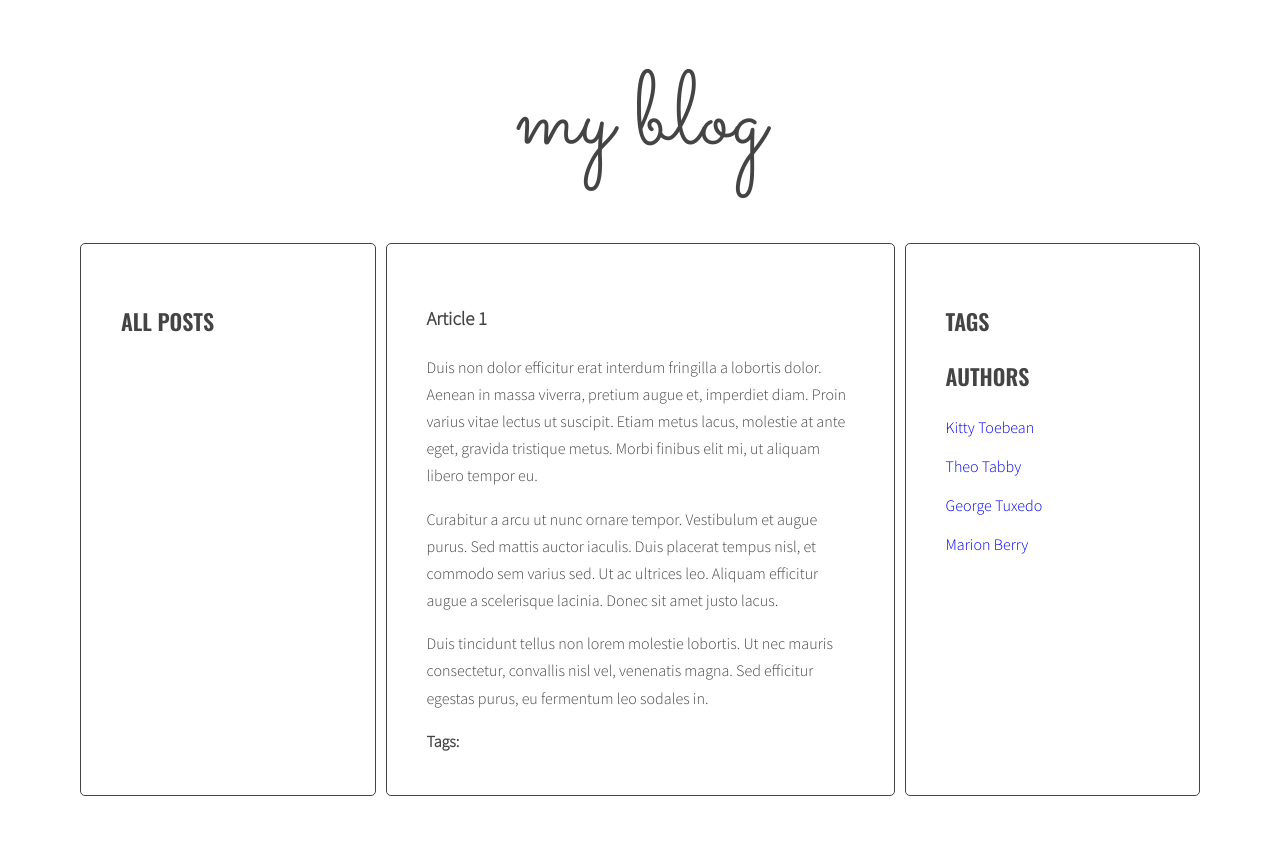
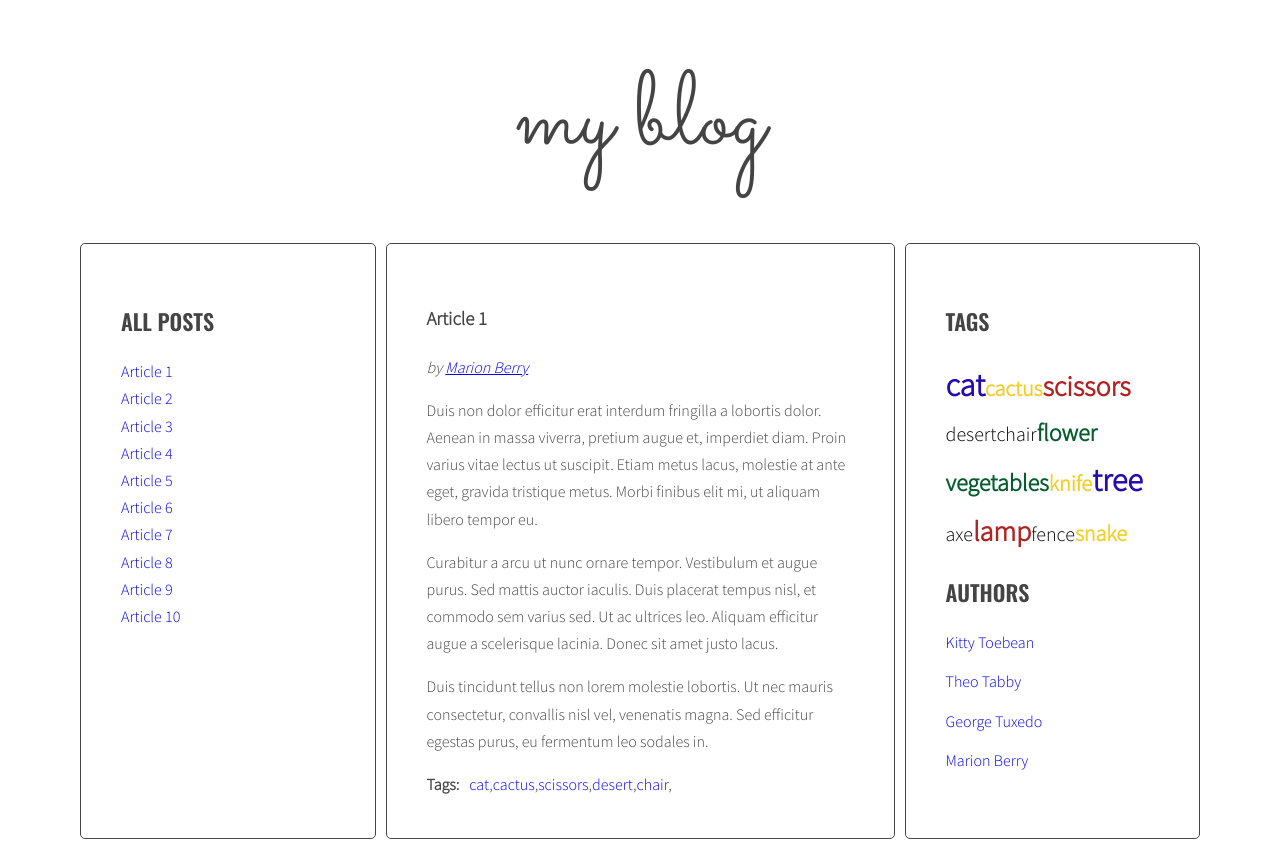
Before and after one commit to Nadina13/javascript-blog, a website: page index.html in a window 1280 px wide. Before the commit the page ends 804 px from the top, so only its background shows below. Drawn offline with nearby package versions, Linux system fonts and the light colour scheme.

Commit message:
Add tag cloud

```diff
--- a/index.html
+++ b/index.html
@@ -95,7 +95,7 @@
                   </ul>
                 </div>
               </article>
-              <article class="post" id="article-6" data-tags="flower fence snake tree cactus" data-author="George Tuxedo">
+              <article class="post" id="article-6" data-tags="flower fence snake tree lamp" data-author="George Tuxedo">
                 <h3 class="post-title">Article 6</h3>
                 <p class="post-author"></p>
                 <div class="post-content">
@@ -127,7 +127,7 @@
                   </ul>
                 </div>
               </article>
-              <article class="post" id="article-8" data-tags="cactus desert scissors vegetables knife" data-author="Theo Tabby">
+              <article class="post" id="article-8" data-tags="lamp desert scissors vegetables knife" data-author="Theo Tabby">
                 <h3 class="post-title">Article 8</h3>
                 <p class="post-author"></p>
                 <div class="post-content">
--- a/js/script.js
+++ b/js/script.js
@@ -50,7 +50,7 @@
     optArticleAuthorSelector = '.post-author',
     optTagsListSelector = '.tags .list',
     optCloudClassCount = 5,
-    optCloudClassPrefix = tag-size-;
+    optCloudClassPrefix = 'tag-size-';
 
   function generateTitleLinks(customSelector = '') {
 
@@ -107,14 +107,22 @@
     return params;
   }
 
-  function calculateTagsClass(){
+  function calculateTagsClass(count, params){
 
+    const normalizedCount = count - params.min;
 
+    const normalizedMax = params.max - params.min;
 
+    const percentage = normalizedCount / normalizedMax;
 
+    const classNumber = Math.floor( percentage * (optCloudClassCount - 1) + 1 );
+
+    const tagClass = optCloudClassPrefix + classNumber;
+
+    return tagClass;
   }
 
-  function generateTags(count, params) {
+  function generateTags() {
 
     /* [NEW] create a new variable allTags with an empty object */
     let allTags = {};
@@ -174,14 +182,20 @@
       /* [NEW] create variable for all links HTML code */
       let allTagsHTML = '';
 
-      const tagsParams = calculateTagsParams(allTags);
-      console.log('tagsParams:', tagsParams);
-
       /* [NEW] START LOOP: for each tag in allTags: */
       for (let tag in allTags) {
 
+        const tagsParams = calculateTagsParams(allTags);
+        console.log('tagsParams:', tagsParams);
+
+        const tagsClass = calculateTagsClass(allTags[tag], tagsParams);
+        console.log('tagLinkHTML:', tagsClass);
+
+        const tagLink = `<li><a class="${tagsClass}" href="#tag-${tag}"><span>${tag}</span></a></li>`;
+        console.log(tagLink);
+
         /* [NEW] generate code of a link and add it to allTagsHTML */
-        allTagsHTML += tag + ' (' + allTags[tag] + ') ';
+        allTagsHTML += tagLink;
 
       /* [NEW] END LOOP: for each tag in allTags: */
       }
--- a/sass/style.scss
+++ b/sass/style.scss
@@ -123,3 +123,37 @@ body {
     margin: 0 10px 0 0;
   }
 }
+
+.list.tags {
+  li {
+    display: inline-flex;
+  }
+  a {
+    flex-wrap: wrap;
+  }
+    .tag-size-1 {
+    font-size: 20px;
+    color: black;
+    font-weight: 500;
+    }
+    .tag-size-2 {
+    font-size: 22px;
+    color: rgb(243, 206, 39);
+    font-weight: 600;
+    }
+    .tag-size-3 {
+    font-size: 24px;
+    color: rgb(5, 92, 44);
+    font-weight: 700;
+    }
+    .tag-size-4 {
+    font-size: 28px;
+    color: firebrick;
+    font-weight: 800;
+    }
+    .tag-size-5 {
+    font-size: 32px;
+    color: rgb(36, 12, 175);
+    font-weight: 900;
+    }
+  }
```
Also changed, not shown: css/style.css, 1 other file.
